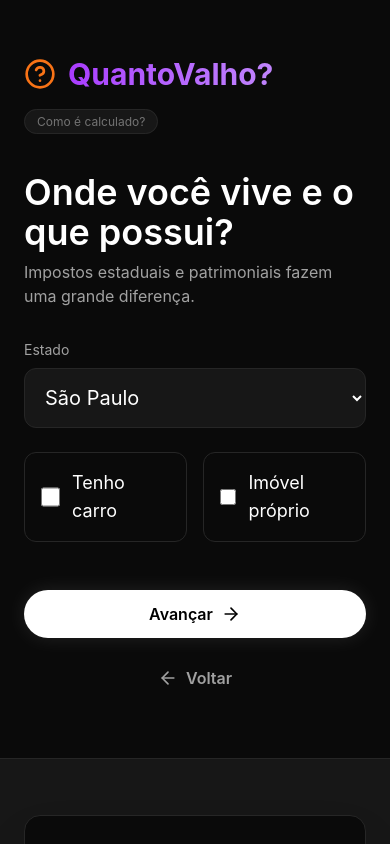
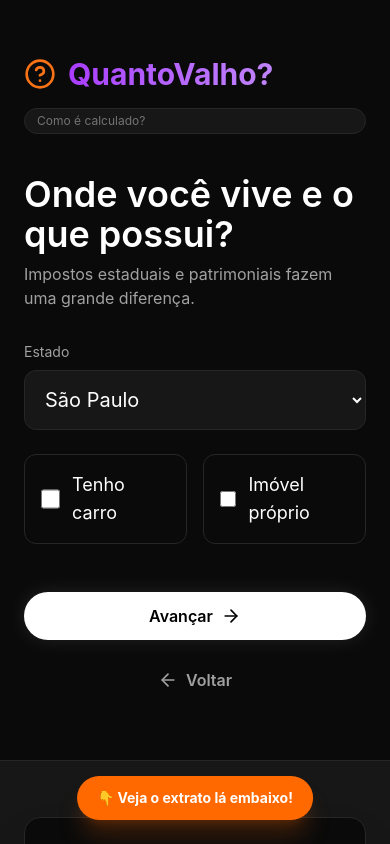
Before and after one commit to ricardoponcio/quantovalho, a React (Vite) app: page / in a window 390 px wide. Both pictures are taken after a click on the button "Avançar". Shown: the top 844 px of the page. Built offline with nearby package versions, Linux system fonts and the light colour scheme.

Commit message:
Melhores filtros no grafico

```diff
--- a/src/features/future/FutureImpactChart.tsx
+++ b/src/features/future/FutureImpactChart.tsx
@@ -8,6 +8,7 @@ interface FutureImpactChartProps {
   monthlyGovernment: number;
   withInterest: boolean;
   maxDomainValue: number;
+  years: number;
 }
 
 const CustomTooltip = ({ active, payload, label }: any) => {
@@ -36,10 +37,10 @@ export const FutureImpactChart = ({
   monthlyWillAccumulate,
   monthlyGovernment,
   withInterest,
-  maxDomainValue
+  maxDomainValue,
+  years
 }: FutureImpactChartProps) => {
   const data = useMemo(() => {
-    const years = 10;
     const monthlyInterestRate = withInterest ? 0.08 / 12 : 0;
 
     let accumulatedCould = 0;
@@ -71,7 +72,7 @@ export const FutureImpactChart = ({
     }
 
     return chartData;
-  }, [withInterest, monthlyCouldAccumulate, monthlyWillAccumulate, monthlyGovernment]);
+  }, [withInterest, monthlyCouldAccumulate, monthlyWillAccumulate, monthlyGovernment, years]);
 
   const renderLegend = (props: any) => {
     const { payload } = props;
--- a/src/features/future/FutureImpactSummary.tsx
+++ b/src/features/future/FutureImpactSummary.tsx
@@ -6,13 +6,15 @@ interface FutureImpactSummaryProps {
   monthlyWillAccumulate: number;
   monthlyGovernment: number;
   withInterest: boolean;
+  years: number;
 }
 
 export const FutureImpactSummary = ({
   monthlyCouldAccumulate,
   monthlyWillAccumulate,
   monthlyGovernment,
-  withInterest
+  withInterest,
+  years
 }: FutureImpactSummaryProps) => {
 
   const finalValues = useMemo(() => {
@@ -21,7 +23,7 @@ export const FutureImpactSummary = ({
     let accumulatedGov = 0;
     const monthlyInterestRate = withInterest ? 0.08 / 12 : 0;
 
-    for (let i = 0; i < 10 * 12; i++) {
+    for (let i = 0; i < years * 12; i++) {
       accumulatedCould = (accumulatedCould + monthlyCouldAccumulate) * (1 + monthlyInterestRate);
       accumulatedWill = (accumulatedWill + monthlyWillAccumulate) * (1 + monthlyInterestRate);
       accumulatedGov = (accumulatedGov + monthlyGovernment) * (1 + monthlyInterestRate);
@@ -32,7 +34,7 @@ export const FutureImpactSummary = ({
       will: Math.round(accumulatedWill),
       gov: Math.round(accumulatedGov)
     };
-  }, [monthlyCouldAccumulate, monthlyWillAccumulate, monthlyGovernment, withInterest]);
+  }, [monthlyCouldAccumulate, monthlyWillAccumulate, monthlyGovernment, withInterest, years]);
 
   return (
     <div className="grid grid-cols-1 md:grid-cols-3 gap-6">
--- a/src/features/wizard/WizardPanel.tsx
+++ b/src/features/wizard/WizardPanel.tsx
@@ -1,5 +1,5 @@
-import { useState } from 'react';
-import { AnimatePresence } from 'framer-motion';
+import { useState, useEffect } from 'react';
+import { AnimatePresence, motion } from 'framer-motion';
 import { ArrowRight, ArrowLeft, Download } from 'lucide-react';
 import { Link } from 'wouter';
 import { useWizardStore } from '../../store/wizardStore';
@@ -13,9 +13,20 @@ import { downloadReceiptAsPdf } from '../../utils/exportPdf';
 export const WizardPanel = () => {
   const { step, setStep } = useWizardStore();
   const [isExporting, setIsExporting] = useState(false);
+  const [showMobileHint, setShowMobileHint] = useState(false);
 
   const handleNext = () => setStep(step + 1);
   const handleBack = () => setStep(step - 1);
+
+  useEffect(() => {
+    if (step === 2) {
+      setShowMobileHint(true);
+      const timer = setTimeout(() => setShowMobileHint(false), 5000);
+      return () => clearTimeout(timer);
+    } else {
+      setShowMobileHint(false);
+    }
+  }, [step]);
 
   const handleDownload = async () => {
     setIsExporting(true);
@@ -33,10 +44,11 @@ export const WizardPanel = () => {
               QuantoValho?
             </h1>
           </div>
-          <Link href="/sobre">
-            <a className="text-xs text-neutral-500 hover:text-primary transition-colors cursor-pointer border border-neutral-800 rounded-full px-3 py-1 bg-neutral-900">
-              Como é calculado?
-            </a>
+          <Link
+            href="/sobre"
+            className="text-xs text-neutral-500 hover:text-primary transition-colors cursor-pointer border border-neutral-800 rounded-full px-3 py-1 bg-neutral-900"
+          >
+            Como é calculado?
           </Link>
         </div>
 
@@ -86,6 +98,19 @@ export const WizardPanel = () => {
           )}
         </div>
       </div>
+
+      <AnimatePresence>
+        {showMobileHint && (
+          <motion.div
+            initial={{ opacity: 0, y: 50 }}
+            animate={{ opacity: 1, y: 0 }}
+            exit={{ opacity: 0, y: 50 }}
+            className="md:hidden fixed bottom-6 left-1/2 -translate-x-1/2 bg-orange-500 text-white px-5 py-3 rounded-full text-sm font-bold shadow-xl shadow-orange-500/20 z-50 flex items-center gap-2 whitespace-nowrap"
+          >
+            👇 Veja o extrato lá embaixo!
+          </motion.div>
+        )}
+      </AnimatePresence>
     </div>
   );
 };
--- a/src/pages/FutureImpactPage.tsx
+++ b/src/pages/FutureImpactPage.tsx
@@ -5,12 +5,14 @@ import { motion } from 'framer-motion';
 import { ArrowLeft } from 'lucide-react';
 import { FutureImpactChart } from '../features/future/FutureImpactChart';
 import { FutureImpactSummary } from '../features/future/FutureImpactSummary';
+import { formatCurrency } from '../lib/utils';
 
 export const FutureImpactPage = () => {
   const [, setLocation] = useLocation();
   const { results, step } = useWizardStore();
   const [withInterest, setWithInterest] = useState(true);
   const [investPercent, setInvestPercent] = useState(10);
+  const [years, setYears] = useState(10);
 
   if (step === 1) {
     setLocation('/');
@@ -24,11 +26,11 @@ export const FutureImpactPage = () => {
   const maxDomainValue = useMemo(() => {
     let acc = 0;
     const rate = 0.08 / 12;
-    for (let i = 0; i < 10 * 12; i++) {
+    for (let i = 0; i < years * 12; i++) {
       acc = (acc + monthlyCouldAccumulate) * (1 + rate);
     }
     return Math.round(acc);
-  }, [monthlyCouldAccumulate]);
+  }, [monthlyCouldAccumulate, years]);
 
   return (
     <div className="min-h-screen bg-neutral-950 text-white p-6 md:p-12 overflow-y-auto">
@@ -53,16 +55,32 @@ export const FutureImpactPage = () => {
         </motion.div>
 
         <div className="bg-neutral-900 border border-neutral-800 rounded-3xl p-6 md:p-8 mb-8">
-          <div className="flex flex-col md:flex-row justify-between items-start md:items-center mb-8 gap-4">
-            <div>
-              <h2 className="text-2xl font-semibold mb-2">Projeção de 10 Anos</h2>
+          <div className="flex flex-col xl:flex-row justify-between items-center mb-8 gap-8">
+            <div className="text-center xl:text-left w-full xl:w-auto">
+              <h2 className="text-2xl font-semibold mb-2">Projeção de {years} Anos</h2>
               <p className="text-neutral-400">Investindo o valor mensalmente</p>
             </div>
 
-            <div className="flex flex-col md:flex-row items-start md:items-center gap-6">
-              <div className="flex flex-col">
-                <div className="flex justify-between items-center mb-1">
-                  <label className="text-sm text-neutral-400">Poupando do Líquido</label>
+            <div className="flex flex-col md:flex-row items-center justify-center gap-6 w-full xl:w-auto bg-neutral-950/50 p-4 md:p-6 rounded-2xl border border-neutral-800">
+              <div className="flex flex-col w-full md:w-auto">
+                <div className="flex justify-between items-center gap-4 mb-1">
+                  <label className="text-sm text-neutral-400 whitespace-nowrap">Tempo (Anos)</label>
+                  <span className="text-sm font-medium text-white">{years}</span>
+                </div>
+                <input
+                  type="range"
+                  min="1"
+                  max="40"
+                  step="1"
+                  value={years}
+                  onChange={(e) => setYears(Number(e.target.value))}
+                  className="w-full md:w-40 accent-orange-500 cursor-pointer"
+                />
+              </div>
+
+              <div className="flex flex-col w-full md:w-auto">
+                <div className="flex justify-between items-center gap-4 mb-1">
+                  <label className="text-sm text-neutral-400 whitespace-nowrap">Poupando Líquido</label>
                   <span className="text-sm font-medium text-white">{investPercent}%</span>
                 </div>
                 <input
@@ -71,11 +89,14 @@ export const FutureImpactPage = () => {
                   max="100"
                   value={investPercent}
                   onChange={(e) => setInvestPercent(Number(e.target.value))}
-                  className="w-48 accent-orange-500 cursor-pointer"
+                  className="w-full md:w-40 accent-orange-500 cursor-pointer"
                 />
+                <div className="text-xs text-neutral-500 text-right mt-1">
+                  = {formatCurrency((results.totalCompanyCost - results.totalTaxesMonthly) * (investPercent / 100))}/mês
+                </div>
               </div>
 
-              <label className="flex items-center cursor-pointer bg-neutral-800/50 p-2 rounded-xl">
+              <label className="flex items-center cursor-pointer bg-neutral-800/50 p-2 rounded-xl w-full md:w-auto justify-center">
                 <div className="relative">
                   <input
                     type="checkbox"
@@ -83,10 +104,10 @@ export const FutureImpactPage = () => {
                     checked={withInterest}
                     onChange={() => setWithInterest(!withInterest)}
                   />
-                  <div className={`block w-14 h-8 rounded-full transition-colors ${withInterest ? 'bg-orange-500' : 'bg-neutral-700'}`}></div>
-                  <div className={`absolute left-1 top-1 bg-white w-6 h-6 rounded-full transition-transform ${withInterest ? 'transform translate-x-6' : ''}`}></div>
+                  <div className={`block w-12 h-7 rounded-full transition-colors ${withInterest ? 'bg-orange-500' : 'bg-neutral-700'}`}></div>
+                  <div className={`absolute left-1 top-1 bg-white w-5 h-5 rounded-full transition-transform ${withInterest ? 'transform translate-x-5' : ''}`}></div>
                 </div>
-                <div className="ml-3 font-medium">
+                <div className="ml-3 font-medium text-sm">
                   Com Juros (8% a.a.)
                 </div>
               </label>
@@ -99,6 +120,7 @@ export const FutureImpactPage = () => {
             monthlyGovernment={monthlyGovernment}
             withInterest={withInterest}
             maxDomainValue={maxDomainValue}
+            years={years}
           />
         </div>
 
@@ -107,6 +129,7 @@ export const FutureImpactPage = () => {
           monthlyWillAccumulate={monthlyWillAccumulate}
           monthlyGovernment={monthlyGovernment}
           withInterest={withInterest}
+          years={years}
         />
       </div>
     </div>
```
